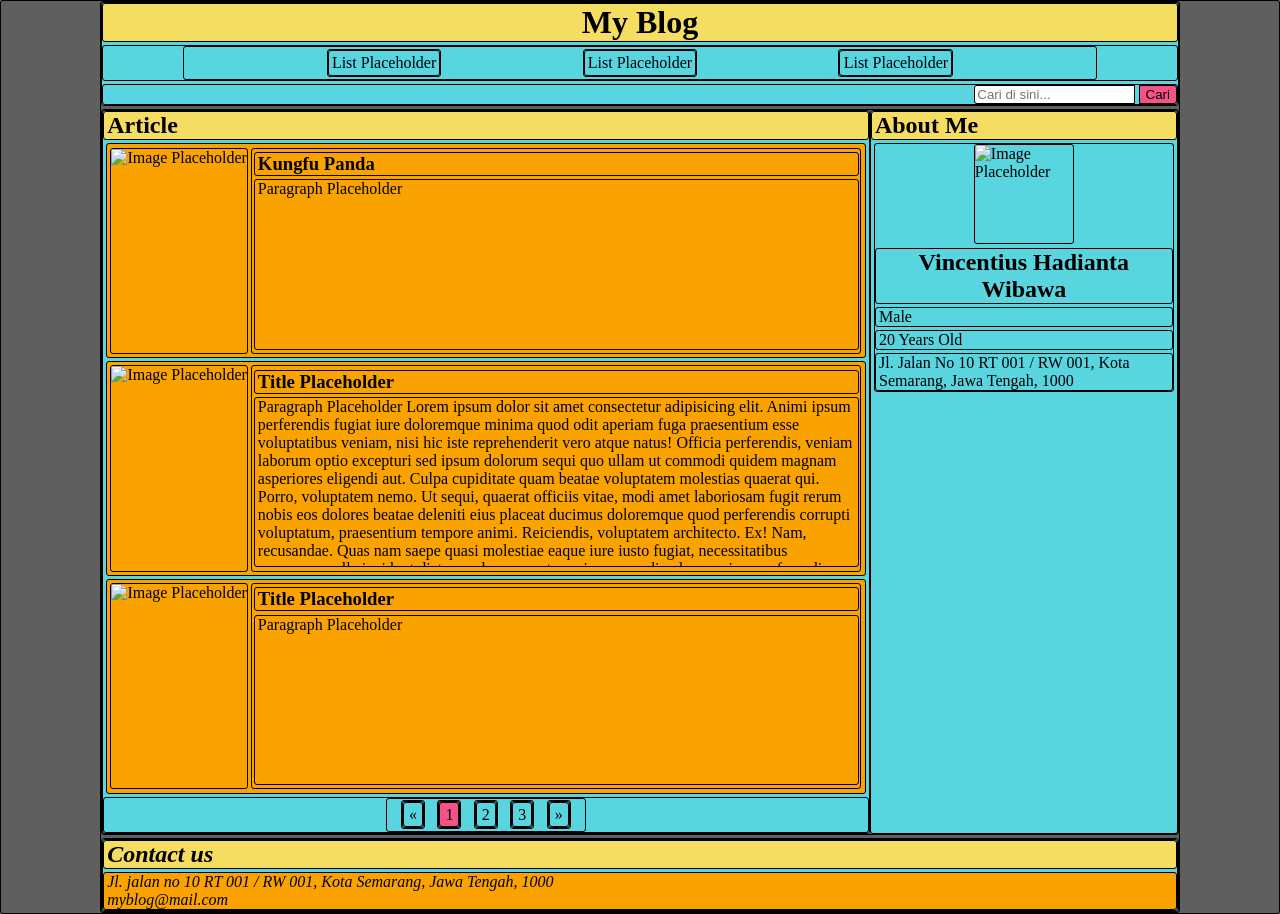
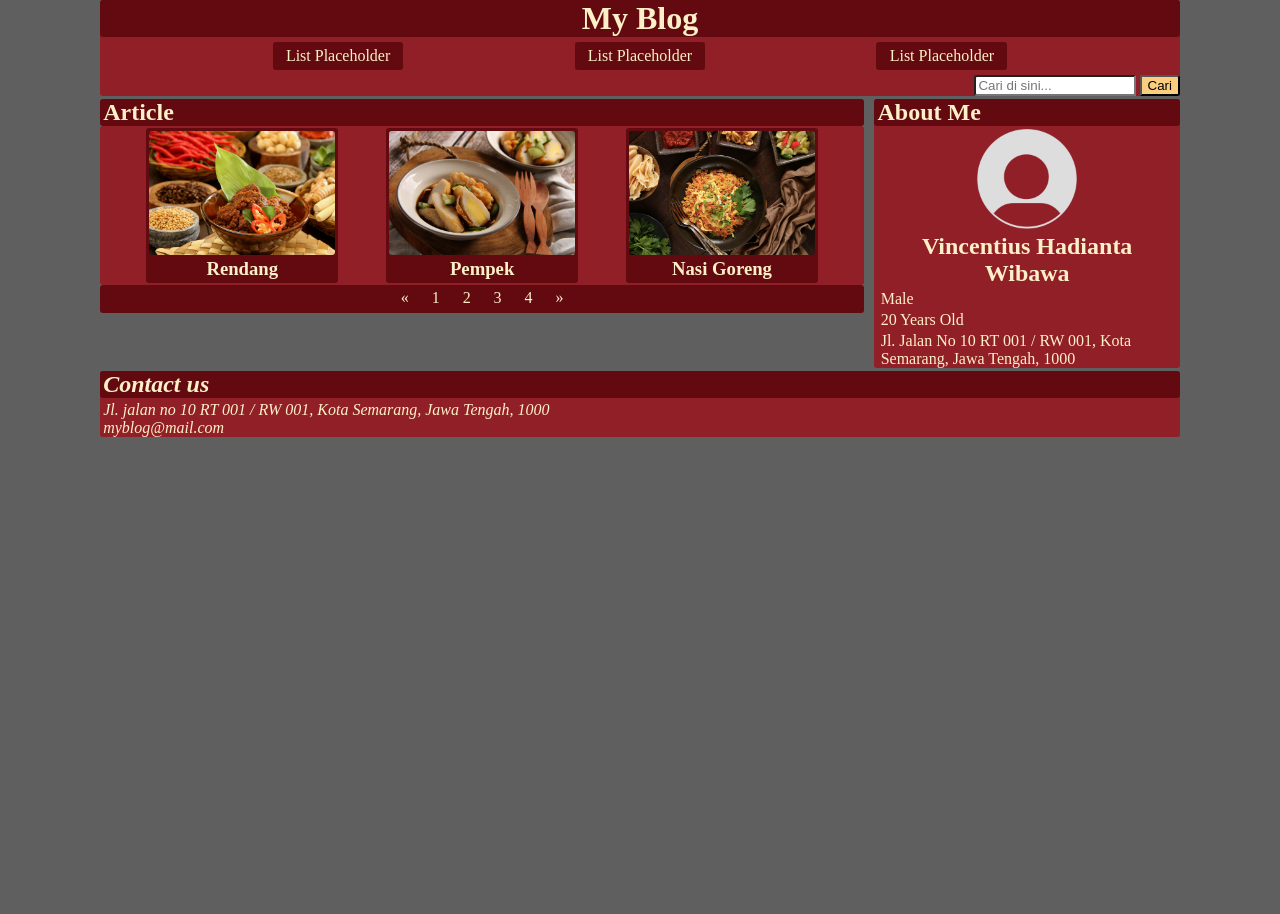
Before and after one commit to errorsolver/Dicoding-Tugas-Akhir-Membuat-Website, a plain HTML site: page index.html in a window 1280 px wide. After the commit the page ends 800 px from the top, so only its background shows below. Drawn offline with Linux system fonts and the light colour scheme.

Commit message:
Finishing

```diff
--- a/index.html
+++ b/index.html
@@ -36,96 +36,41 @@
                 </li>
             </ul>
         </nav>
-        <!-- <marquee behavior="scroill" direction="left" height="" scrollamount="4px">
-            <p class="">Web description placeholder that containt information of this website.</p>
-        </marquee> -->
         <form class="flex-row">
             <input type="search" name="article" id="find-article" placeholder="Cari di sini...">
             <input type="submit" value="Cari" class="accent-color">
         </form>
     </header>
-    <main class="">
-        <section class="flex-col primary-color">
+    <!-- <main class="flex-row"> -->
+    <main>
+        <div class="content">
             <h2 class="secondary-color">Article</h2>
-            <!-- article list -->
-            <article class="flex-row tertiary-color">
-                <img src="" alt="Image Placeholder">
-                <div class="article-desc flex-col">
-                    <h3 class="">Kungfu Panda</h3>
-                    <p class="article-p">Paragraph Placeholder</p>
-                </div>
-            </article>
-            <article class="flex-row tertiary-color">
-                <img src="" alt="Image Placeholder">
-                <div class="article-desc flex-col">
-                    <h3 class="">Title Placeholder</h3>
-                    <p class="article-p">Paragraph Placeholder
-                        Lorem ipsum dolor sit amet consectetur adipisicing elit. Animi ipsum perferendis fugiat iure
-                        doloremque minima quod odit aperiam fuga praesentium esse voluptatibus veniam, nisi hic iste
-                        reprehenderit vero atque natus!
-                        Officia perferendis, veniam laborum optio excepturi sed ipsum dolorum sequi quo ullam ut commodi
-                        quidem magnam asperiores eligendi aut. Culpa cupiditate quam beatae voluptatem molestias quaerat
-                        qui. Porro, voluptatem nemo.
-                        Ut sequi, quaerat officiis vitae, modi amet laboriosam fugit rerum nobis eos dolores beatae
-                        deleniti eius placeat ducimus doloremque quod perferendis corrupti voluptatum, praesentium
-                        tempore animi. Reiciendis, voluptatem architecto. Ex!
-                        Nam, recusandae. Quas nam saepe quasi molestiae eaque iure iusto fugiat, necessitatibus numquam
-                        nulla incidunt dicta quod rerum aut possimus repudiandae aperiam perferendis distinctio itaque
-                        sapiente at delectus aliquid! Quisquam?
-                        Odit eaque non natus. Eum distinctio alias sint officia rem tenetur sapiente, animi recusandae
-                        explicabo quos assumenda! Quas commodi alias distinctio mollitia laudantium, nihil praesentium
-                        itaque saepe repellat, fugit soluta!
-                        Hic saepe temporibus animi suscipit quo, inventore, architecto ullam sint tempora magnam iure.
-                        Dolorum ipsa aut beatae cum impedit omnis explicabo quo quibusdam delectus consequuntur optio
-                        facilis, tempora ducimus architecto.
-                        Obcaecati voluptatum ex et, pariatur sequi unde magnam fuga modi quas repellat quis? Laboriosam
-                        tempora sequi dignissimos maiores. Soluta veniam doloremque at laborum corrupti praesentium sint
-                        ullam vel tenetur quaerat!
-                        Excepturi quo nesciunt minus laudantium minima fuga alias exercitationem voluptates quisquam
-                        nostrum optio, pariatur vel aut similique nulla totam. Ab aperiam cum quae asperiores hic,
-                        tenetur consectetur sit a inventore!
-                        Tempore quis fugiat consequatur, beatae, non assumenda similique eius sed tenetur blanditiis
-                        quos reprehenderit! Doloremque, atque, saepe itaque commodi, repudiandae labore voluptate eaque
-                        vitae modi voluptatum aspernatur. At, optio pariatur?
-                        Voluptates eum reprehenderit aut sed? Minima, corrupti molestiae! Fugiat, labore alias nulla in
-                        rerum, praesentium ipsam voluptatum aliquid consequuntur architecto culpa? Quasi voluptate enim
-                        autem minima aut explicabo soluta ullam?
-                    </p>
-                </div>
-            </article>
-            <article class="flex-row tertiary-color">
-                <img src="" alt="Image Placeholder">
-                <div class="article-desc flex-col">
-                    <h3 class="">Title Placeholder</h3>
-                    <p class="article-p">Paragraph Placeholder</p>
-                </div>
-            </article>
+            <section class="flex-row primary-color">
+                <!-- article list -->
+                <article class="flex-col secondary-color">
+                    <img src="images/food/rendang.avif" alt="Image Placeholder">
+                    <h3 class="">Rendang</h3>
+                </article>
+                <article class="flex-col secondary-color">
+                    <img src="images/food/pempek.avif" alt="Image Placeholder">
+                    <h3 class="">Pempek</h3>
+                </article>
+                <article class="flex-col secondary-color">
+                    <img src="images/food/nasigoreng.avif" alt="Image Placeholder">
+                    <h3 class="">Nasi Goreng</h3>
+                </article>
+            </section>
             <!-- pagination -->
-            <nav>
-                <ul>
-                    <li><a href="">
-                            <div>&laquo;</div>
-                        </a></li>
-                    <li class="page-active"><a href="">
-                            <div>1</div>
-                        </a></li>
-                    <li><a href="">
-                            <div>2</div>
-                        </a></li>
-                    <li><a href="">
-                            <div>3</div>
-                        </a></li>
-                    <li><a href="">
-                            <div>&raquo;</div>
-                        </a></li>
+            <nav class="secondary-color">
+                <ul id="pagination">
                 </ul>
             </nav>
-        </section>
+        </div>
         <!-- profile -->
         <aside class="flex-col primary-color">
             <h2 class="secondary-color">About Me</h2>
             <div class="flex-col">
-                <img src="" alt="Image Placeholder" class="">
+                <img src="./images/profile/profile.jpg" alt="Image Placeholder" class="">
                 <h2 class="">Vincentius Hadianta Wibawa</h2>
                 <p class="">Male</p>
                 <p class="">20 Years Old</p>
@@ -136,10 +81,11 @@
     <footer class="primary-color">
         <address class="flex-col">
             <h2 class="secondary-color">Contact us</h2>
-            <p class=" tertiary-color">Jl. jalan no 10 RT 001 / RW 001, Kota Semarang, Jawa Tengah, 1000<br>
+            <p class="primary-color">Jl. jalan no 10 RT 001 / RW 001, Kota Semarang, Jawa Tengah, 1000<br>
                 myblog@mail.com</p>
         </address>
     </footer>
+    <script src="script.js"></script>
 </body>
 
 </html>
--- /dev/null
+++ b/script.js
@@ -0,0 +1,24 @@
+var article = document.getElementById("pagination")
+
+var start = 1
+var last = 6
+for (i = start; i <= last; ++i) {
+    if (i === start) {
+        article.innerHTML += `
+        <li><a href="">
+            <div>&laquo;</div>
+        </a></li>`
+    }
+    else if (i === last) {
+        article.innerHTML += `
+        <li><a href="">
+            <div>&raquo;</div>
+        </a></li>`
+    }
+    else {
+        article.innerHTML += `
+        <li><a href="">
+            <div>${i - 1}</div>
+        </a></li>`
+    }
+}
--- a/style/color.css
+++ b/style/color.css
@@ -1,30 +1,42 @@
 :root {
-    --cyan: #59D5E0;
-    --yellow: #F5DD61;
-    --orange: #FAA300;
-    --pink: #F4538A;
+    --primary: #911F27;
+    --secondary: #630A10;
+    --tertiary: #FCF0C8;
+    --accend: #FACE7F;
 }
 
 .primary-color {
-    background-color: var(--cyan);
+    background-color: var(--primary);
 }
 
 .secondary-color {
-    background-color: var(--yellow);
+    background-color: var(--secondary);
 }
 
 .tertiary-color {
-    background-color: var(--orange);
+    background-color: var(--tertiary);
 }
 
 .accent-color {
-    background-color: var(--pink);
+    background-color: var(--accend);
 }
 
 a:hover {
-    background: var(--pink);
+    background: var(--accend);
 }
 
 .page-active {
-    background-color: var(--pink);
+    background-color: var(--accend);
 }
+
+header>nav>ul>li {
+    background-color: var(--secondary);
+}
+
+h1,
+h2,
+h3,
+p,
+a {
+    color: var(--tertiary);
+}
--- a/style/styles.css
+++ b/style/styles.css
@@ -4,7 +4,7 @@ a {
 }
 
 * {
-    border: 1px solid black;
+    border: 0px solid initial;
     border-radius: 3px;
     box-sizing: border-box;
 }
@@ -40,11 +40,11 @@ a {
 }
 
 header>nav>ul {
-    margin: 0 5rem;
+    /* margin: 0 5rem; */
 }
 
 header>nav>ul>li {
-    padding: 0;
+    padding: 2px 10px;
 }
 
 header>nav>ul>li>a {
@@ -78,10 +78,12 @@ nav>ul {
 main {
     display: flex;
     justify-content: space-evenly;
-    flex-shrink: auto;
+    width: 100%;
+    gap: 10px;
+    /* justify-content: space-between; */
 }
 
-main>section {
+main>div {
     flex: 5;
 }
 
@@ -89,27 +91,29 @@ main>aside {
     flex: 2;
 }
 
-/* section {
-    margin: 0;
-} */
+main>.content>section {
+    padding: .1rem;
+    flex-wrap: wrap;
+    justify-content: space-evenly;
+}
 
-section>nav>ul {
+main>.content>section>article>h3 {
+    text-align: center;
+}
+
+.content>nav>ul {
     margin: auto;
     width: 200px;
 }
 
-section>nav>ul>li {
-    padding: 0;
-}
-
-section>nav>ul>li>a {
+.content>nav>ul>li>a {
     display: block;
     margin: auto;
     text-align: center;
     padding: 0;
 }
 
-section>nav>ul>li>a>div {
+.content>nav>ul>li>a>div {
     margin: auto;
     padding: 0;
     width: 20px;
@@ -118,18 +122,18 @@ section>nav>ul>li>a>div {
 }
 
 article {
-    margin: 0 .2rem;
     padding: .2rem;
+    width: 12rem;
 }
 
 article>img {
     object-fit: cover;
-    aspect-ratio: 2/3;
+    aspect-ratio: 3/2;
 }
 
-article>div {
+/* article>div {
     flex: 5;
-}
+} */
 
 aside>div {
     margin: 0 .2rem;
@@ -145,14 +149,6 @@ aside>div>img {
 aside>div>h2 {
     text-align: center;
 }
-
-
-
-
-/* custom class */
-/* .gap {
-    margin-top: 5px;
-} */
 
 .small-screen {
     display: none;
@@ -199,19 +195,20 @@ aside>div>h2 {
         flex-direction: column;
     }
 
-    main>section {
-        flex: 1;
+    main>div>section {
+        /* flex: 1; */
         margin: 0;
     }
 
-    main>aside {
-        flex: 1;
-    }
+    /* main>aside {
+        flex: 5;
+    } */
 }
 
 /* @media screen and (max-width: 490px) {} */
 
-@media screen and (max-width: 319px) {
+/* @media screen and (max-width: 425px) { */
+@media screen and (max-width: 320px) {
     * {
         margin: 0;
     }
```
Also changed, not shown: etc/loading.html (deleted, +0 -6 lines), images/favicon/favicon.png, images/food/nasigoreng.avif (added), images/food/pempek.avif (added), images/food/rendang.avif (added), images/profile/profile.jpg (added).
